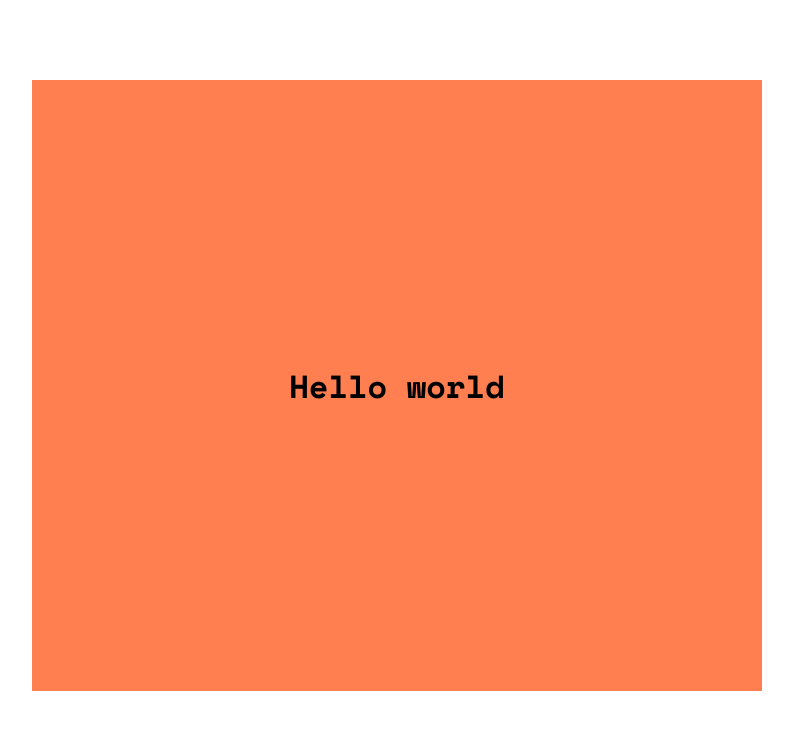
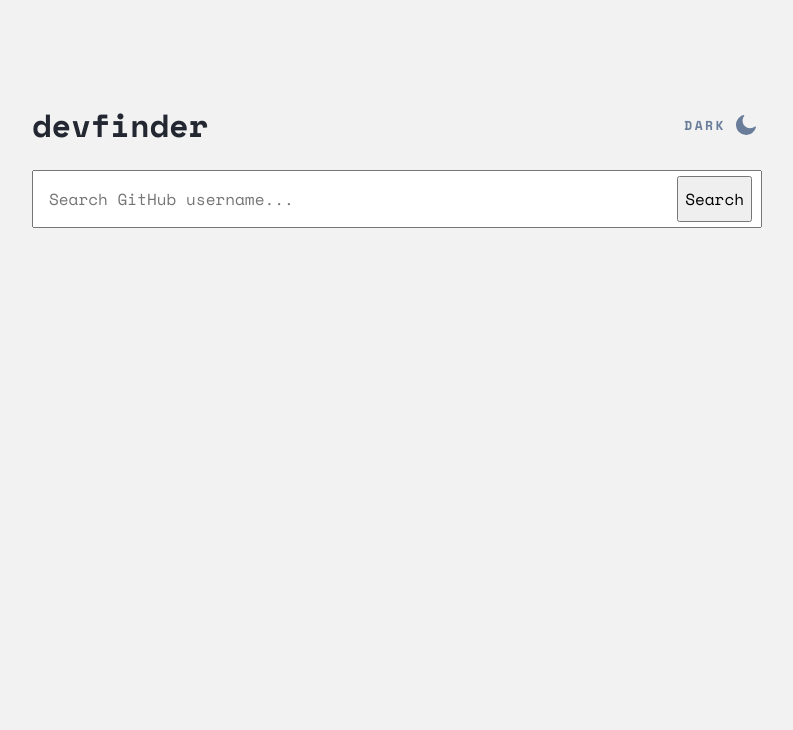
Before and after one commit to lukmak0394/user-search-app, a plain HTML site: page index.html in a window 1280 px wide. Shown: the whole page, without its empty margins (243-1036 px from the left). Drawn offline with nearby package versions, Linux system fonts and the light colour scheme.

Commit message:
created search input and basic look

```diff
--- a/index.html
+++ b/index.html
@@ -12,9 +12,15 @@
   <title>Frontend Mentor | GitHub user search app</title>
 </head>
 <body>
-
   <div class="wrapper">
-    <h1>Hello world</h1>
+    <div class="top-bar">
+      <h1 class="logo">devfinder</h1>
+      <button class="switch-mode-btn">Dark<img src="assets/icon-moon.svg" alt="icon-moon" class="mode-icon"></button>
+    </div>
+    <div class="search">
+      <input type="text" name="username" id="username" class="username" placeholder="Search GitHub username...">
+      <button class="search-btn">Search</button>
+    </div>
   </div>
   <!-- devfinder
 
@@ -29,5 +35,7 @@
   Repos
   Followers
   Following -->
+
+  <script src="js/main.js"></script>
 </body>
 </html>
--- /dev/null
+++ b/js/main.js
@@ -0,0 +1,19 @@
+const switchBtn = document.querySelector('.switch-mode-btn');
+
+const body = document.querySelector('body');
+
+const switchMode = () => {
+
+    body.classList.toggle('body-bg-dark');
+    switchBtn.classList.toggle('switch-mode-btn-dark');
+
+    if (body.classList.contains('body-bg-dark')) {
+        switchBtn.innerHTML = 'light <img src="assets/icon-sun.svg" alt="icon-sun" class="mode-icon">';
+
+    } else {
+        switchBtn.innerHTML = 'dark <img src="assets/icon-moon.svg" alt="icon-moon" class="mode-icon">';
+    }
+
+}
+
+switchBtn.addEventListener('click',switchMode);
--- a/scss/base/_global.scss
+++ b/scss/base/_global.scss
@@ -6,15 +6,21 @@
 body {
     font-family: $font-stack;
     height: 100vh;
+    background-color: $bg-light;
 }
+
+.body-bg-dark {
+    background-color: $bg-dark;
+    color: #fff;
+}
+
 
 .wrapper {
     @include flexbox;
-    @include flex-center;
+    flex-direction: column;
     max-width: 730px;
     height: 611px;
     margin: 80px auto;
-    background-color: coral;
 
     @media screen and (max-width: 767px) {
         width: 90%;
--- /dev/null
+++ b/scss/layout/_search.scss
@@ -0,0 +1,18 @@
+.search {
+    width: 100%;
+    position: relative;
+
+    .username {
+        width: 100%;
+        padding: 15px;
+    }
+
+    .search-btn {
+        position: absolute;
+        right: 10px;
+        top: 10%;
+        height: 80%;
+    }
+
+
+}
--- /dev/null
+++ b/scss/layout/_topbar.scss
@@ -0,0 +1,43 @@
+.top-bar {
+    @include flexbox;
+    justify-content: space-between;
+    align-items: center;
+    width: 100%;
+    height: 90px;
+
+    .logo {
+        margin: 0;
+        color: #222731;
+
+        &-dark {
+            color: #FFF;
+        }
+
+    }
+
+    .switch-mode-btn {
+        @include flexbox;
+        align-items: center;
+        text-transform: uppercase;
+        font-size: 13px;
+        font-weight: 700;
+        letter-spacing: 2.5px;
+        border: none;
+        background-color: inherit;
+        color: #697C9A;
+
+        &-dark {
+            color: #FFF;
+        }
+
+        .mode-icon {
+            margin-left: 10px;
+        }
+    }
+
+    @media screen and (max-width: 767px) {
+        .logo {
+            font-size: 26px;
+        }
+    }
+}
--- a/scss/style.scss
+++ b/scss/style.scss
@@ -1,5 +1,9 @@
 @import 'utilities/_variables';
 @import 'utilities/_mixins';
+@import 'utilities/colors';
 
 @import 'base/_normalize';
 @import 'base/_global';
+
+@import 'layout/_topbar';
+@import 'layout/_search';
--- a/scss/utilities/_mixins.scss
+++ b/scss/utilities/_mixins.scss
@@ -5,5 +5,5 @@
 
 @mixin flex-center {
     justify-content: center;
-    align-items: center;
+
 }
--- a/scss/utilities/_variables.scss
+++ b/scss/utilities/_variables.scss
@@ -1 +1,3 @@
 $font-stack: 'Space Mono', monospace;
+$bg-light: #F2F2F2;
+$bg-dark: #141D2F;
```
Also changed, not shown: css/style.css, scss/utilities/_colors.scss (added), 1 other file.
